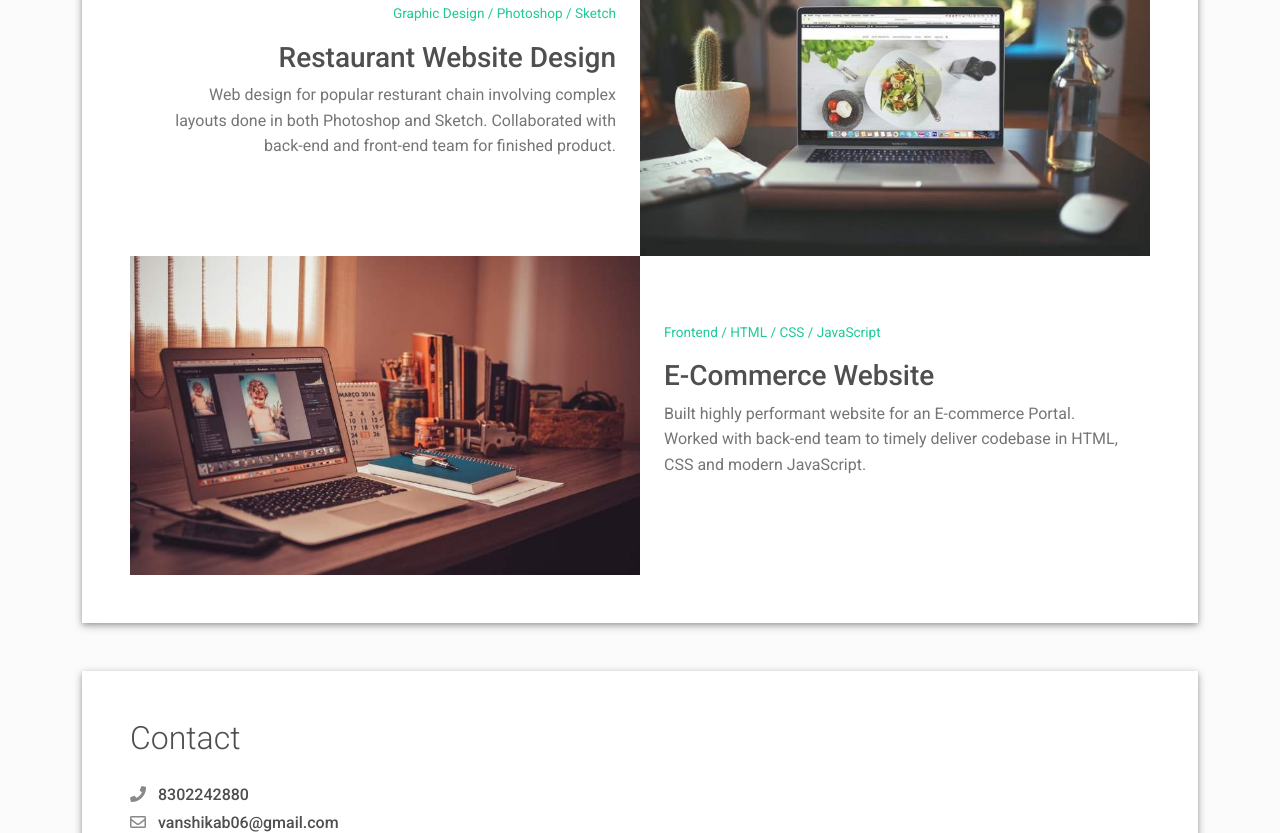
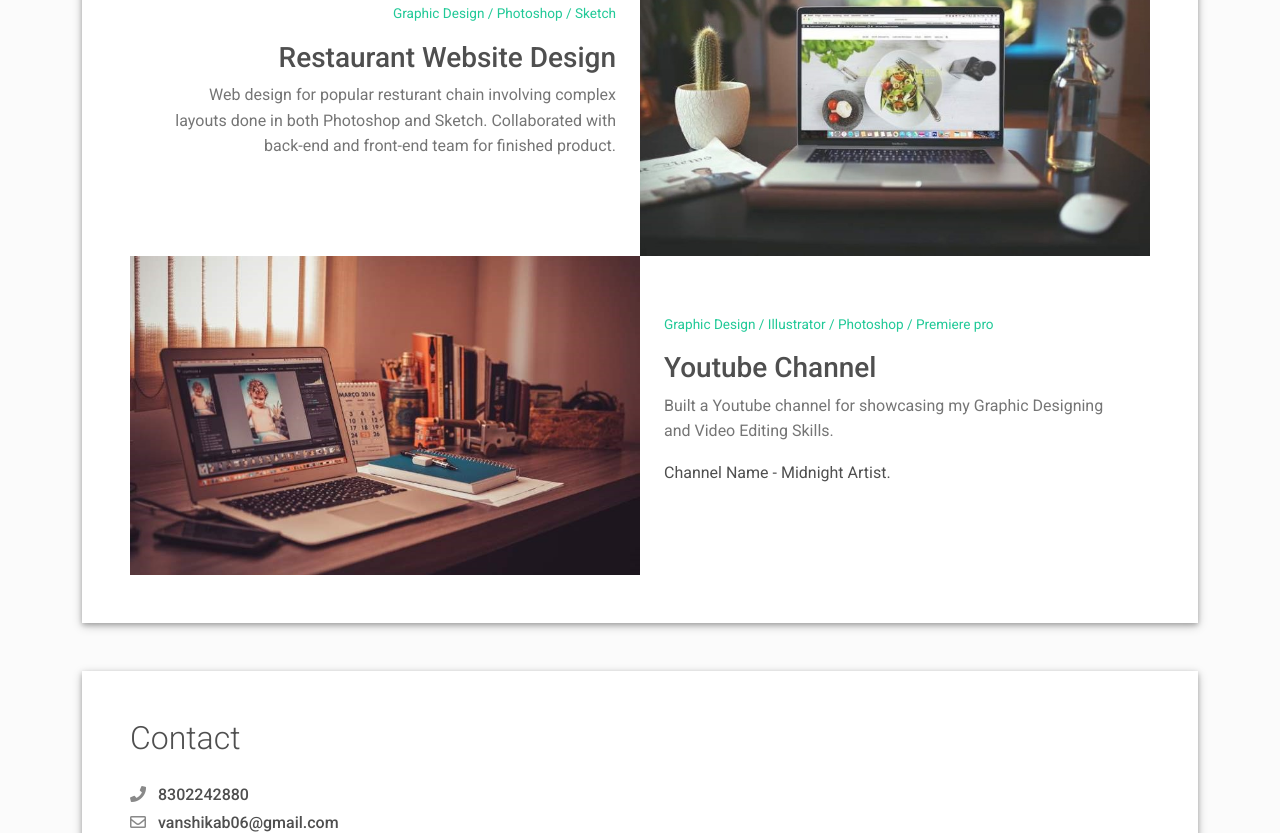
Before and after one commit to vanshikab06/vanshika-resume, a plain HTML site: page index.html in a window 1280 px wide. Shown: the part 3330-4163 px from the top of the page. Drawn offline with Linux system fonts and the light colour scheme; grey boxes are pictures that could not be loaded.

Commit message:
Pic change

```diff
--- a/index.html
+++ b/index.html
@@ -190,7 +190,7 @@
       <div class="timeline">
         <div class="timeline-card timeline-card-info" data-aos="fade-in" data-aos-delay="0">
           <div class="timeline-head px-4 pt-3">
-            <div class="h5">Goldman Sachs Mentee <span class="text-muted h6"></span></div>
+            <div class="h5">iWE Mentoring program 2021 <span class="text-muted h6"></span></div>
           </div>
           <div class="timeline-body px-4 pb-4">
             <div class="text-muted text-small mb-3">September, 2021 - November,2021</div>
@@ -279,9 +279,9 @@
         <div class="col-md-6"><a href="https://dribbble.com/" target="_blank"><img class="img-fluid" src="images/project-3.jpg" width="800" height="500"/></a></div>
         <div class="col-md-6 d-flex align-items-center" data-aos="fade-left" data-aos-delay="100">
           <div class="m-4 mt-md-2">
-            <p class="text-teal text-small">Frontend / HTML / CSS / JavaScript</p>
-            <h3>E-Commerce Website</h3>
-            <p class="text-muted">Built highly performant website for an E-commerce Portal. Worked with back-end team to timely deliver codebase in HTML, CSS and modern JavaScript.</p>
+            <p class="text-teal text-small">Graphic Design / Illustrator / Photoshop / Premiere pro</p>
+            <h3>Youtube Channel</h3>
+            <p class="text-muted">Built a Youtube channel for showcasing my Graphic Designing and Video Editing Skills.</p><p> Channel Name - Midnight Artist.</p>
           </div>
         </div>
       </div>
@@ -345,7 +345,7 @@
 </form>
           </div>
         </div>
-        <div class="col-md-7 d-print-none" data-aos="zoom-in" data-aos-delay="100"><iframe src="https://www.google.com/maps/embed?pb=!1m18!1m12!1m3!1d14286.330579667101!2d74.61966621606655!3d26.46917884160076!2m3!1f0!2f0!3f0!3m2!1i1024!2i768!4f13.1!3m3!1m2!1s0x396be70581b935e5%3A0x33270b6529b6b511!2sGanj%2C%20Ajmer%2C%20Rajasthan!5e0!3m2!1sen!2sin!4v1637688090206!5m2!1sen!2sin" width="600" height="450" style="border:0;" allowfullscreen="" loading="lazy"></iframe> width="500" height="400" style="border:0;width:100%;" allowfullscreen="" loading="lazy"></iframe></div>
+        <div class="col-md-7 d-print-none" data-aos="zoom-in" data-aos-delay="100"><iframe src="https://www.google.com/maps/embed?pb=!1m18!1m12!1m3!1d14286.330579667101!2d74.61966621606655!3d26.46917884160076!2m3!1f0!2f0!3f0!3m2!1i1024!2i768!4f13.1!3m3!1m2!1s0x396be70581b935e5%3A0x33270b6529b6b511!2sGanj%2C%20Ajmer%2C%20Rajasthan!5e0!3m2!1sen!2sin!4v1637688090206!5m2!1sen!2sin" width="600" height="450" style="border:0;" allowfullscreen="" loading="lazy"></iframe width="500" height="400" style="border:0;width:100%;" allowfullscreen="" loading="lazy"></iframe></div>
       </div>
     </div>
   </div>
```
Also changed, not shown: images/avatar.jpg.
